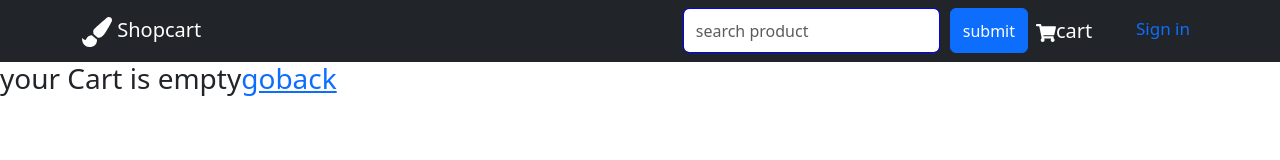
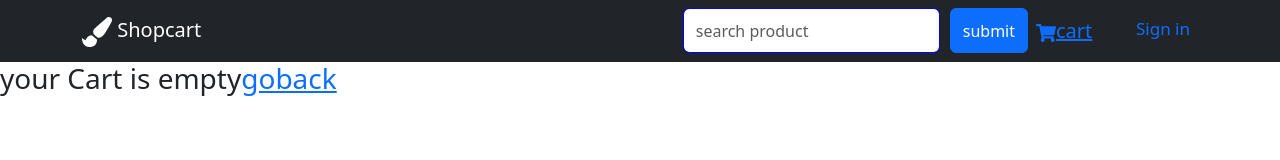
Before and after one commit to masilamani61/proshop-front, a React (Create React App) app: page /cart in a window 1280 px wide. Shown: the top 160 px of the page. Built offline with nearby package versions, Linux system fonts and the light colour scheme.

Commit message:
Update header.js

```diff
--- a/src/componnents/header.js
+++ b/src/componnents/header.js
@@ -32,8 +32,11 @@ function Header(){
                     <Navbar.Collapse id='navbar-id'>
                         <Nav className='ms-auto'  >
                             <Search />
-                            <NavLink href='/cart' style={{width:'100px',color:'white',fontSize:'20px'}} ><FaShoppingCart/>cart
-                            { cartitem.length>0 &&                   <Badge pill>{cartitem.reduce((a,c)=>a+Number(c.quantity),0)}</Badge>}</NavLink>
+
+                            <NavLink  style={{width:'100px',color:'white',fontSize:'20px'}} >
+    <Link to='/cart'><FaShoppingCart/>cart
+                            { cartitem.length>0 &&                   <Badge pill>{cartitem.reduce((a,c)=>a+Number(c.quantity),0)}</Badge>}
+                                </Link></NavLink>
                             {userinfo?(<NavDropdown  style={{backgroundColor:'gray',color:'green',fontSize:'19px',borderRadius:'5px',marginRight:'10px'}}  title={userinfo.name} id='username'>
 
                              <NavDropdown.Item>
```
